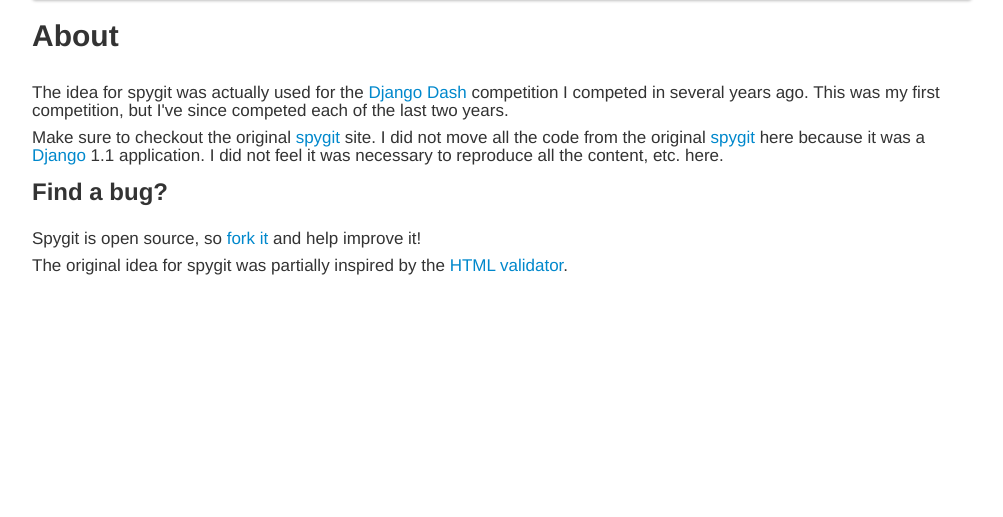
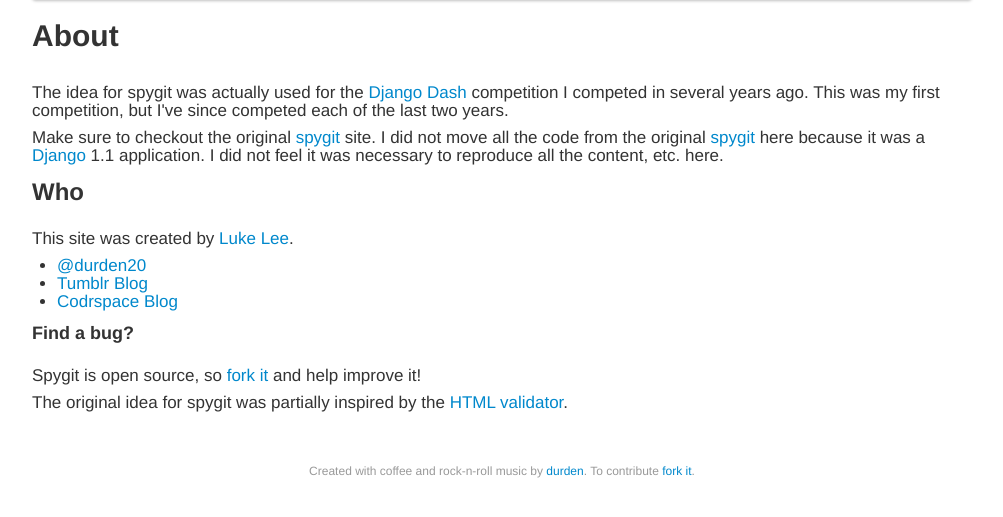
Before and after one commit to durden/split_testing_playground, a Django app: page /about/ in a window 1280 px wide. Shown: the part 40-557 px from the top of the page, without its empty margins (138-1141 px from the left). Run offline with Django 3.2, Linux system fonts and the light colour scheme; parts of the project's set-up code (start-up, migrations or seed data) failed here and were passed over.

Commit message:
Spice up footer

```diff
--- a/assets/css/style.css
+++ b/assets/css/style.css
@@ -23,6 +23,13 @@ h2, h3, h4, h5, h6 {
     font-size: 17px;
 }
 
+#footer, #footer p {
+    margin-top: 50px;
+    text-align: center;
+    font-size: 12px;
+    color: #999;
+}
+
 ul.errorlist li {
   color: #b94a48;
 }
--- a/templates/about.html
+++ b/templates/about.html
@@ -19,7 +19,17 @@
         application.  I did not feel it was necessary to reproduce all the
         content, etc. here.
     </p>
-    <h2>Find a bug?</h2>
+    <h2>Who</h2>
+    <p>
+        This site was created by <a href="http://lukelee.net">Luke Lee</a>.
+    </p>
+    <ul>
+        <li><a href="http://twitter.com/durden20">@durden20</a></li>
+        <li><a href="http://durden.tumblr.com">Tumblr Blog</a></li>
+        <li><a href="http://codrspace.com/durden">Codrspace Blog</a></li>
+    </ul>
+
+    <h3>Find a bug?</h3>
     <p>
         Spygit is open source, so
         <a href="https://github.com/durden/spygit">fork it</a> and help improve
--- a/templates/base.html
+++ b/templates/base.html
@@ -28,6 +28,12 @@
             {% block content %} {% endblock %}
             <div id="footer">
                 {% block footer %}
+                    <p>
+                        Created with coffee and rock-n-roll music by
+                        <a href="http://twitter.com/durden20">durden</a>.
+                        To contribute
+                        <a href="https://github.com/durden/split_testing_playground">fork it</a>.
+                    </p>
                 {% endblock %}
             </div>
         </div>
```
